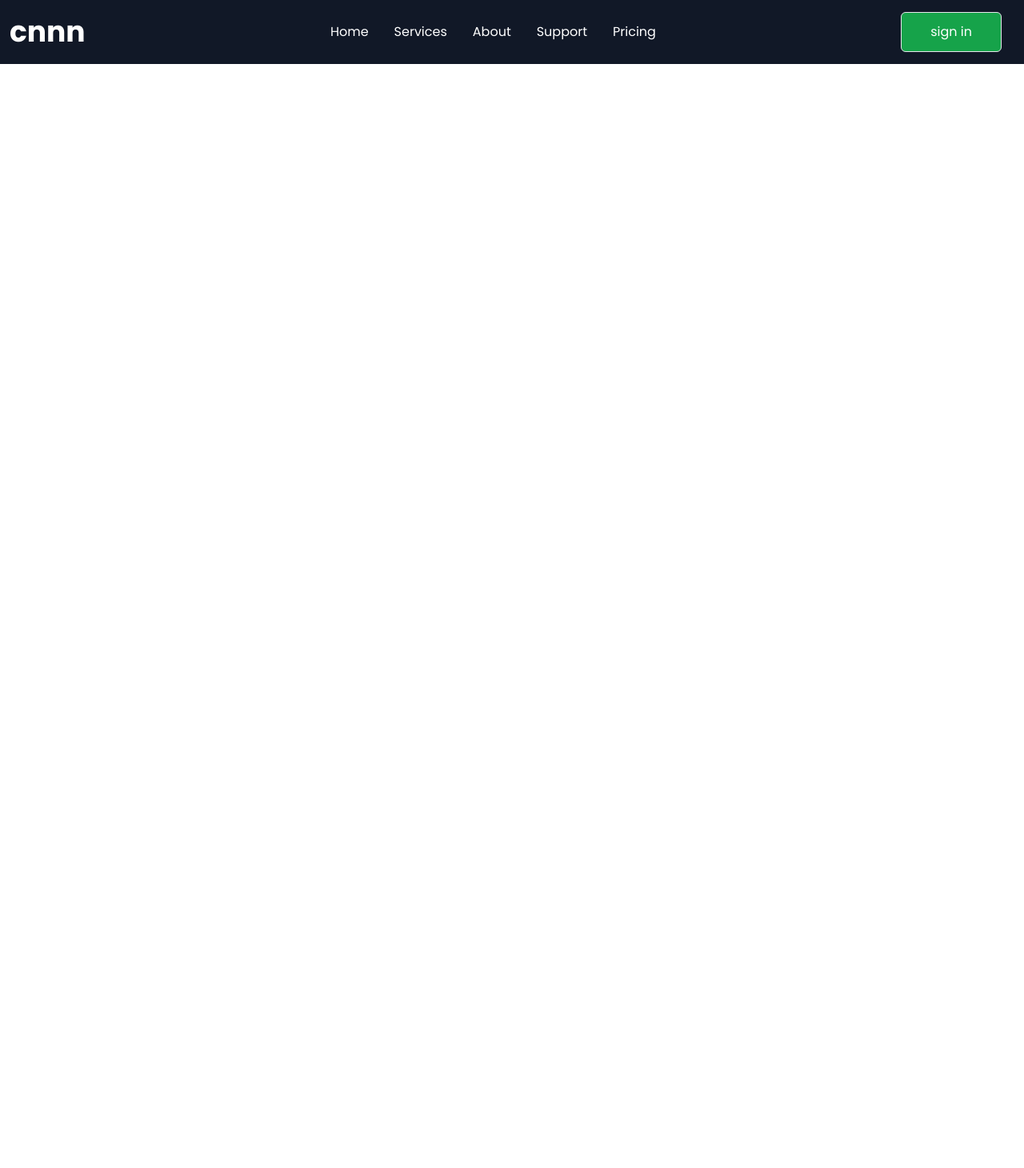
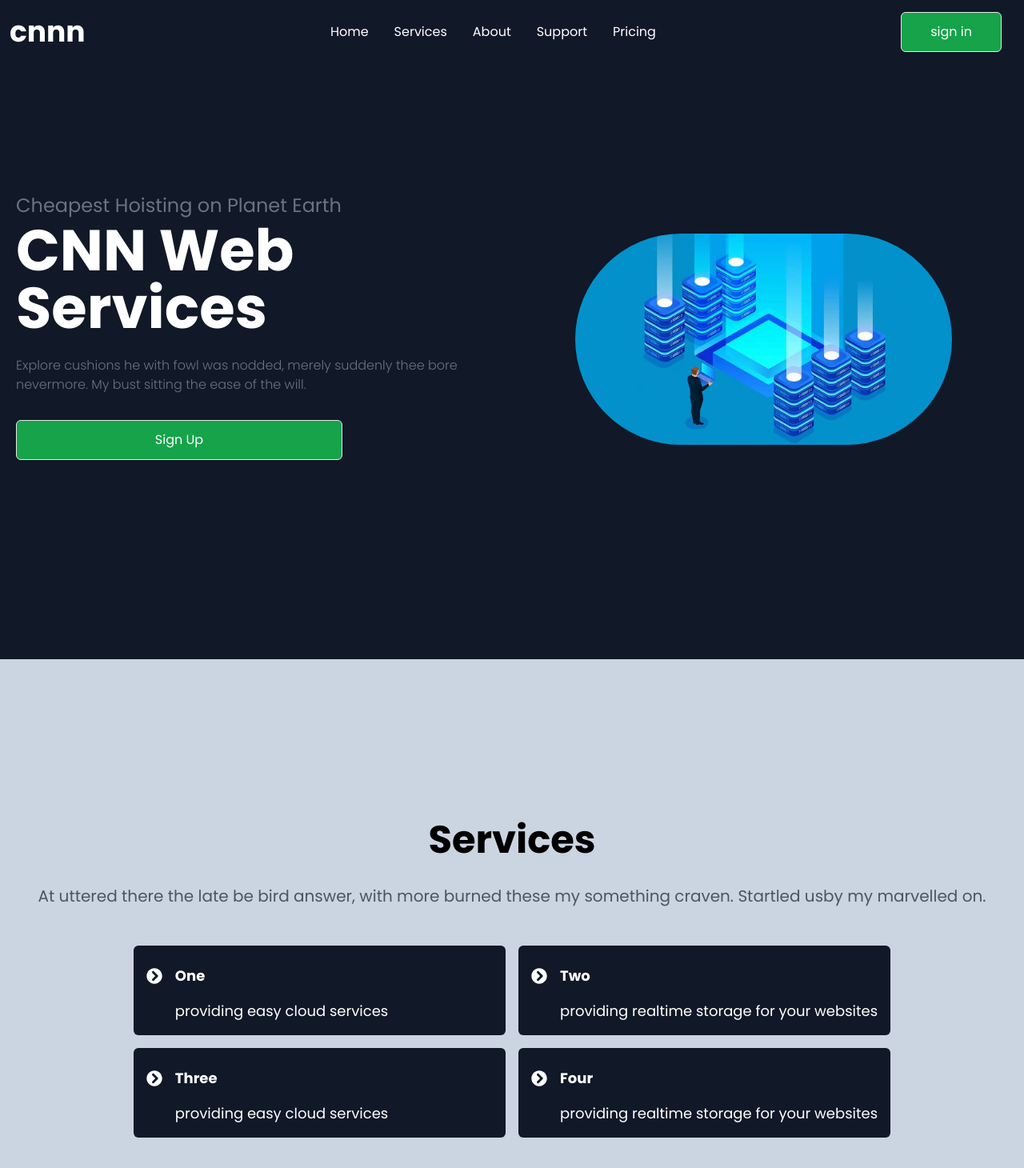
Before and after one commit to WajidMohammed9951/cloud-services-website, a React (Create React App) app: page / in a window 1280 px wide. Shown: the top 1460 px of the page at 80% size. Before the commit the page ends 800 px from the top, so only its background shows below. Built offline with nearby package versions, Linux system fonts and the light colour scheme.

Commit message:
added services section

```diff
--- a/src/App.js
+++ b/src/App.js
@@ -1,11 +1,15 @@
 import GreenBtn from "./Components/GreenBtn";
+import Hero from "./Components/Hero";
 import Navbar from "./Components/Navbar";
+import Services from "./Components/Services";
 
 function App() {
   return (
     <div >
      <Navbar/>
      <GreenBtn/>
+     <Hero/>
+     <Services/>
     </div>
   );
 }
--- a/src/Components/Hero.js
+++ b/src/Components/Hero.js
@@ -1,9 +1,37 @@
-import React from 'react'
+import React from "react";
+import hero from "../Assets/hero.jpg";
+import GreenBtn from "./GreenBtn";
 
 const Hero = () => {
   return (
-    <div></div>
-  )
-}
+    <div
+      name="home"
+      className="flex flex-col justify-between w-full h-screen bg-gray-900 text-white text-center md:text-left"
+    >
+      <div className="grid md:grid-cols-2 max-w-screen-xl m-auto px-3">
+        <div className="flex flex-col justify-center md:items-start w-full px-2 py-8">
+          <p className="text-2xl text-gray-500">
+            Cheapest Hoisting on Planet Earth
+          </p>
+          <h1 className="pt-1 pb-6 text-5xl md:text-7xl font-bold">
+            <span className="text-lightColor">CNN</span> Web Services
+          </h1>
+          <p className="text-base font-light text-gray-500">
+            Explore cushions he with fowl was nodded, merely suddenly thee bore
+            nevermore. My bust sitting the ease of the will.
+          </p>
+          <GreenBtn
+            title="sign up"
+            className="capitalize py-3 px-6 sm:w-8/12 my-8"
+          />
+        </div>
 
-export default Hero
+        <div className="flex items-center justify-center">
+          <img src={hero} alt="hero" className="w-3/4 rounded-full" />
+        </div>
+      </div>
+    </div>
+  );
+};
+
+export default Hero;
--- /dev/null
+++ b/src/Components/Services.js
@@ -0,0 +1,64 @@
+import React from "react";
+import { FaChevronCircleRight } from "react-icons/fa";
+
+const Services = () => {
+  const services = [
+    {
+      id: 1,
+      title: "one",
+      subtitle: `providing easy cloud services`,
+    },
+    {
+      id: 2,
+      title: "two",
+      subtitle: `providing realtime storage for your websites`,
+    },
+    {
+      id: 3,
+      title: "three",
+      subtitle: `providing easy cloud services`,
+    },
+    {
+      id: 4,
+      title: "four",
+      subtitle: `providing realtime storage for your websites`,
+    },
+  ];
+
+  return (
+    <div name="services" className="w-full h-fit md:h-screen bg-slate-300">
+      <div className="flex flex-col items-center justify-center max-w-screen-xl mx-auto h-full px-3 py-12">
+        <h2 className="text-5xl font-bold text-center">Services</h2>
+
+        <p className="text-xl py-8 text-gray-600 text-center">
+          At uttered there the late be bird answer, with more burned these my
+          something craven. Startled usby my marvelled on.
+        </p>
+
+        <div className="grid sm:grid-cols-2 gap-4 pt-4">
+          {services.map(({ id, title, subtitle }) => (
+            <div
+              key={id}
+              className="flex items-start p-4 bg-gray-900 text-white rounded-md"
+            >
+              <div>
+                <FaChevronCircleRight
+                  size={20}
+                  className="mt-3 mr-4 text-lightColor"
+                />
+              </div>
+              <div>
+                <h3 className="font-bold text-lg text-lightColor pt-2 pb-4 capitalize">
+                  {title}
+                </h3>
+                <p className="text-lg">{subtitle}</p>
+              </div>
+            </div>
+          ))}
+        </div>
+      </div>
+    </div>
+  );
+};
+
+export default Services;
```
